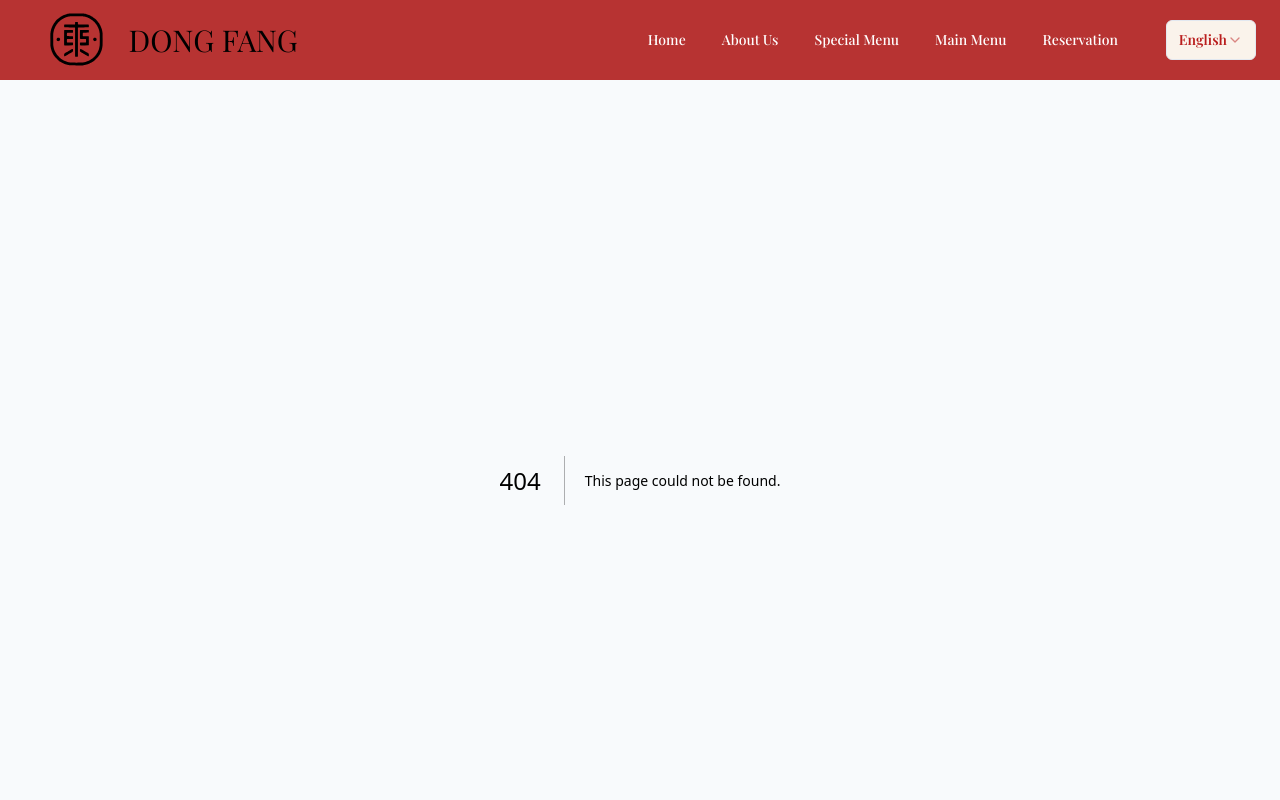
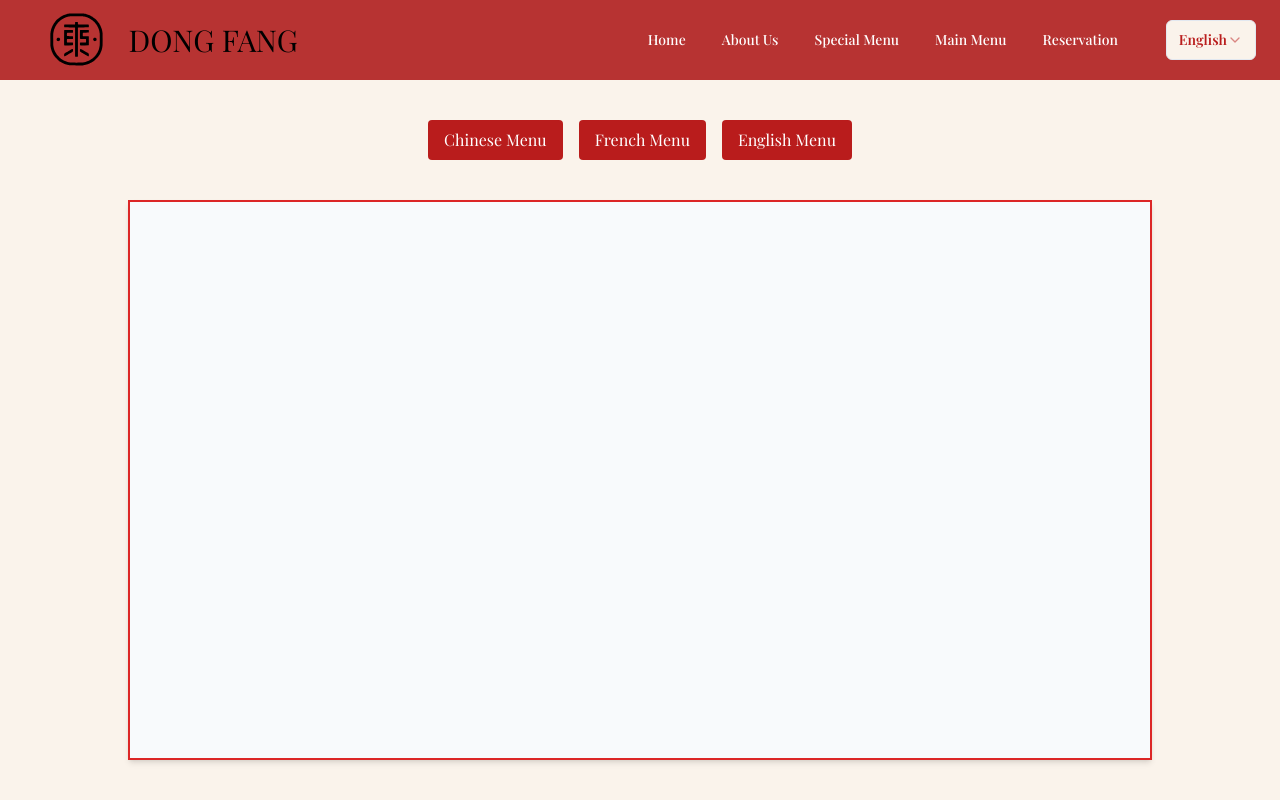
Before and after one commit to xerexcoded/dongfang, a Next.js app: page /fullMenu in a window 1280 px wide. Before the commit this address had no page. Shown: the top 800 px of the page. Built offline with nearby package versions, Linux system fonts and the light colour scheme; a web font is replaced by a local one.

Commit message:
added full menu pdf page

```diff
--- /dev/null
+++ b/src/app/fullMenu/page.tsx
@@ -0,0 +1,46 @@
+"use client";
+import React, { useState } from "react";
+
+const fullMenu = () => {
+  const [pdfSrc, setPdfSrc] = useState("/fullmenu/fullmenu.pdf");
+
+  const showPDF = (pdf: React.SetStateAction<string>) => {
+    setPdfSrc(pdf);
+  };
+  return (
+    <div className="flex flex-col items-center  min-h-screen bg-custom-beige">
+      <div className="mt-10 px-2 flex space-x-4 mx-auto">
+        <button
+          className="bg-red-700 text-white px-4 py-2 rounded hover:bg-red-700"
+          onClick={() => showPDF("/fullmenu/fullmenu.pdf")}
+        >
+          Chinese Menu
+        </button>
+        <button
+          className="bg-red-700 text-white px-4 py-2 rounded hover:bg-red-700"
+          onClick={() => showPDF("/fullmenu/fullmenu.pdf")}
+        >
+          French Menu
+        </button>
+        <button
+          className="bg-red-700 text-white px-4 py-2 rounded hover:bg-red-700"
+          onClick={() => showPDF("/fullmenu/fullmenu.pdf")}
+        >
+          English Menu
+        </button>
+      </div>
+      <div className="mt-10 w-4/5 md:h-[70vh] h-[50vh] border-2 border-red-600 shadow-md">
+        {pdfSrc && (
+          <iframe
+            src={pdfSrc}
+            width="100%"
+            height="100%"
+            className="border-none"
+          ></iframe>
+        )}
+      </div>
+    </div>
+  );
+};
+
+export default fullMenu;
--- a/src/components/component/header.tsx
+++ b/src/components/component/header.tsx
@@ -1,11 +1,28 @@
-"use client"
-import Link from "next/link"
-import { NavigationMenuLink, NavigationMenuTrigger, NavigationMenuContent, NavigationMenuItem, NavigationMenuList, NavigationMenu } from "@/components/ui/navigation-menu"
-import { SelectValue, SelectTrigger, SelectItem, SelectContent, Select } from "@/components/ui/select"
-import { Button } from "@/components/ui/button"
-import { SheetTrigger, SheetContent, Sheet } from "@/components/ui/sheet"
-import { CollapsibleTrigger, CollapsibleContent, Collapsible } from "@/components/ui/collapsible"
-import { JSX, SVGProps } from "react"
+"use client";
+import Link from "next/link";
+import {
+  NavigationMenuLink,
+  NavigationMenuTrigger,
+  NavigationMenuContent,
+  NavigationMenuItem,
+  NavigationMenuList,
+  NavigationMenu,
+} from "@/components/ui/navigation-menu";
+import {
+  SelectValue,
+  SelectTrigger,
+  SelectItem,
+  SelectContent,
+  Select,
+} from "@/components/ui/select";
+import { Button } from "@/components/ui/button";
+import { SheetTrigger, SheetContent, Sheet } from "@/components/ui/sheet";
+import {
+  CollapsibleTrigger,
+  CollapsibleContent,
+  Collapsible,
+} from "@/components/ui/collapsible";
+import { JSX, SVGProps } from "react";
 
 export default function header() {
   return (
@@ -14,7 +31,9 @@ export default function header() {
         <DongfangLogo className="h-36 w-36 " />
         <span className="sr-only">Dongfang</span>
       </Link>
-      <h1 className=" text-center text-nowrap text-black text-2xl md:text-3xl hidden sm:block ">DONG FANG</h1>
+      <h1 className=" text-center text-nowrap text-black text-2xl md:text-3xl hidden sm:block ">
+        DONG FANG
+      </h1>
       <div className="flex w-full justify-end pr-8">
         <NavigationMenu className="hidden lg:flex">
           <NavigationMenuList>
@@ -47,7 +66,7 @@ export default function header() {
             <NavigationMenuLink asChild>
               <Link
                 className="group inline-flex h-9 w-max items-center justify-center rounded-xl px-4 py-2 text-sm font-medium transition-colors hover:bg-black hover:text-white focus:focus:bg-black focus:text-white"
-                href="/menu"
+                href="/fullMenu"
               >
                 Main Menu
               </Link>
@@ -76,7 +95,11 @@ export default function header() {
         </Select>
         <Sheet>
           <SheetTrigger asChild>
-            <Button className="lg:hidden text-black bg-[#FAF3EB]" size="icon" variant="outline">
+            <Button
+              className="lg:hidden text-black bg-[#FAF3EB]"
+              size="icon"
+              variant="outline"
+            >
               <MenuIcon className="h-6 w-6" />
               <span className="sr-only">Toggle navigation menu</span>
             </Button>
@@ -87,20 +110,35 @@ export default function header() {
               <span className="sr-only">Dongfang</span>
             </Link>
             <div className="grid gap-2 py-6">
-              <Link className="flex w-full items-center py-2 text-lg font-semibold" href="/">
+              <Link
+                className="flex w-full items-center py-2 text-lg font-semibold"
+                href="/"
+              >
                 Home
               </Link>
-              <Link className="flex w-full items-center py-2 text-lg font-semibold" href="/about">
+              <Link
+                className="flex w-full items-center py-2 text-lg font-semibold"
+                href="/about"
+              >
                 About Us
               </Link>
-              <Link className="flex w-full items-center py-2 text-lg font-semibold" href="/menu">
+              <Link
+                className="flex w-full items-center py-2 text-lg font-semibold"
+                href="/menu"
+              >
                 Special Menu
               </Link>
 
-              <Link className="flex w-full items-center py-2 text-lg font-semibold" href="/menu">
+              <Link
+                className="flex w-full items-center py-2 text-lg font-semibold"
+                href="/fullMenu"
+              >
                 Main Menu
               </Link>
-              <Link className="flex w-full items-center py-2 text-lg font-semibold" href="/reservation">
+              <Link
+                className="flex w-full items-center py-2 text-lg font-semibold"
+                href="/reservation"
+              >
                 Reservation
               </Link>
             </div>
@@ -108,10 +146,12 @@ export default function header() {
         </Sheet>
       </div>
     </header>
-  )
+  );
 }
 
-function ChevronRightIcon(props: JSX.IntrinsicAttributes & SVGProps<SVGSVGElement>) {
+function ChevronRightIcon(
+  props: JSX.IntrinsicAttributes & SVGProps<SVGSVGElement>
+) {
   return (
     <svg
       {...props}
@@ -127,9 +167,8 @@ function ChevronRightIcon(props: JSX.IntrinsicAttributes & SVGProps<SVGSVGElemen
     >
       <path d="m9 18 6-6-6-6" />
     </svg>
-  )
+  );
 }
-
 
 function MenuIcon(props: JSX.IntrinsicAttributes & SVGProps<SVGSVGElement>) {
   return (
@@ -149,20 +188,26 @@ function MenuIcon(props: JSX.IntrinsicAttributes & SVGProps<SVGSVGElement>) {
       <line x1="4" x2="20" y1="6" y2="6" />
       <line x1="4" x2="20" y1="18" y2="18" />
     </svg>
-  )
+  );
 }
 
-
-function DongfangLogo(props: React.DetailedHTMLProps<React.ImgHTMLAttributes<HTMLImageElement>, HTMLImageElement>) {
+function DongfangLogo(
+  props: React.DetailedHTMLProps<
+    React.ImgHTMLAttributes<HTMLImageElement>,
+    HTMLImageElement
+  >
+) {
   return (
-    <div className={props.className} style={{ position: 'relative', width: 'inherit', height: 'inherit' }}>
+    <div
+      className={props.className}
+      style={{ position: "relative", width: "inherit", height: "inherit" }}
+    >
       <img
         src="/dongfangLogo.svg"
         alt="Mountain"
-        style={{ objectFit: 'fill', width: 150, height: 150 }} // Adjust as needed: 'cover', 'contain', etc.
+        style={{ objectFit: "fill", width: 150, height: 150 }} // Adjust as needed: 'cover', 'contain', etc.
         {...props}
       />
     </div>
-
-  )
+  );
 }
```
Also changed, not shown: public/reservation/3.jpeg (added), 1 other file (tests, documents, lock files or other folders).
